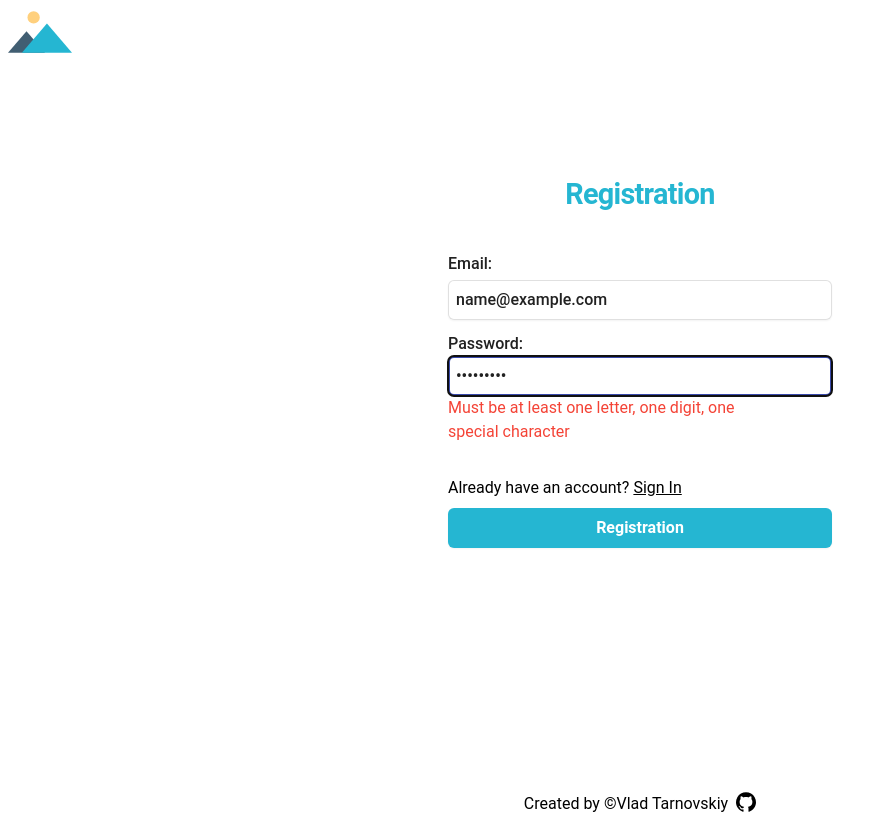
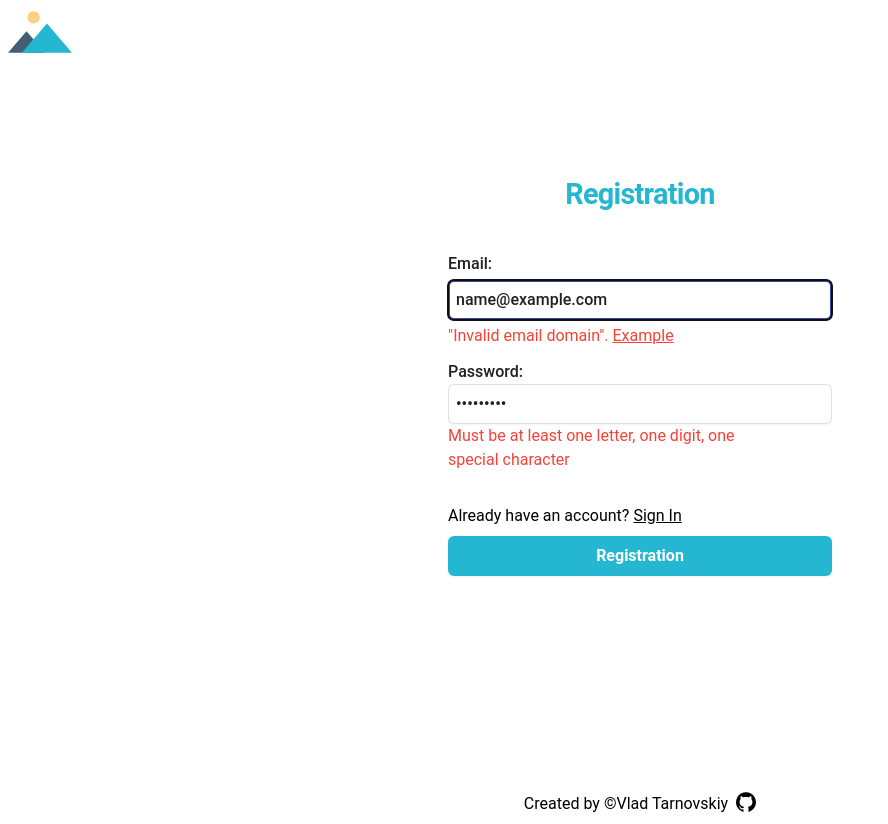
Before and after one commit to VladTarnovskiy/print-app, a React (Vite) app: page /auth in a window 1280 px wide. Both pictures are taken after typing "name@example.com", "Sample123" into the empty fields and a click on the button "Registration". Shown: the whole page, without its empty margins (0-888 px from the left). Built offline with nearby package versions, Linux system fonts and the light colour scheme; no server answers.

Commit message:
refactor: return tooltip

```diff
--- a/package.json
+++ b/package.json
@@ -26,6 +26,7 @@
     "react-loader-spinner": "^5.4.5",
     "react-redux": "^8.1.3",
     "react-router-dom": "^6.18.0",
+    "react-tooltip": "^5.23.0",
     "uniqid": "^5.4.0"
   },
   "devDependencies": {
--- a/src/components/Form/Form.tsx
+++ b/src/components/Form/Form.tsx
@@ -2,6 +2,7 @@ import { SubmitHandler, useForm } from 'react-hook-form';
 import { useNavigate } from 'react-router-dom';
 import { toast, Toaster } from 'react-hot-toast';
 import { FC, useState } from 'react';
+import { Tooltip } from 'react-tooltip';
 import { ThreeDots } from 'react-loader-spinner';
 import { checkEmail, checkPassword } from '@/utils/validation';
 import { loginUser, registerNewUser } from '@/utils/firebase';
@@ -68,6 +69,10 @@ export const FormComponent: FC<FormComponentProps> = ({
           {headerTitle}
         </h2>
       </div>
+      <Tooltip
+        id="my-tooltip"
+        style={{ fontSize: '1rem', width: '100%', textAlign: 'center' }}
+      />
       <div className="mt-10 sm:mx-auto sm:w-full sm:max-w-sm">
         <form className="" onSubmit={handleSubmit(onSubmit)}>
           <div className="form__item">
@@ -91,7 +96,15 @@ export const FormComponent: FC<FormComponentProps> = ({
             </label>
             {errors.email && (
               <div className=" text-sm text-red-500 xs:w-11/12 xs:text-xs">
-                {errors.email.message}
+                {errors.email.message}.{' '}
+                <span
+                  className="cursor-pointer underline hover:text-base_green_light"
+                  data-tooltip-id="my-tooltip"
+                  data-tooltip-content="Valid domain: gmail.com, yahoo.com, hotmail.com, yandex.ru, mail.ru"
+                  data-tooltip-place="top"
+                >
+                  Example
+                </span>
               </div>
             )}
           </div>
--- a/src/utils/validation.ts
+++ b/src/utils/validation.ts
@@ -1,12 +1,21 @@
 const checkEmail = (data: string) => {
+  const emailDomains = [
+    '@gmail.com',
+    '@yahoo.com',
+    '@hotmail.com',
+    '@yandex.ru',
+    '@mail.ru',
+  ];
+  const domain = data.slice(data.indexOf('@'));
+
   if (data.length < 8) {
-    return 'Minimum 8 symbols';
+    return '"Minimum 8 symbols"';
   }
 
-  const validEmail = data.includes('@');
+  const validEmail = emailDomains.includes(domain);
 
   if (!validEmail) {
-    return 'Invalid email domain';
+    return '"Invalid email domain"';
   }
 
   return true;
```
